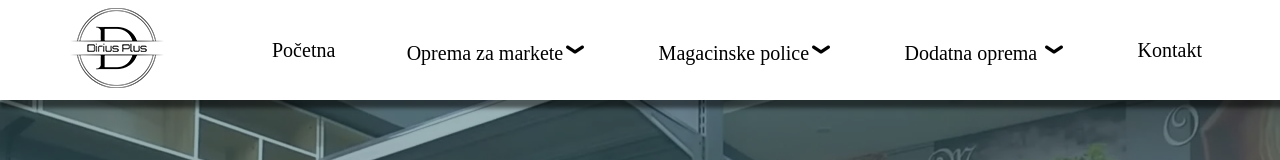
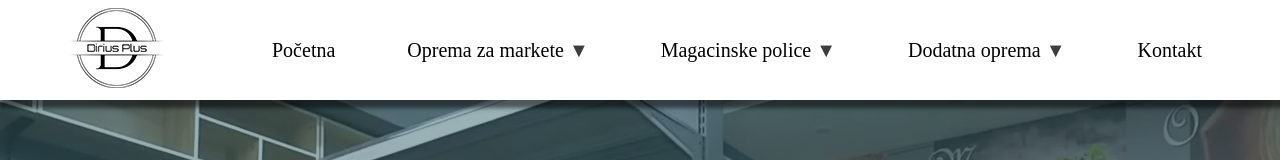
Before and after one commit to Dare3a/diriusplus, a plain HTML site: page index.html in a window 1280 px wide. Shown: the top 160 px of the page. Drawn offline with Linux system fonts and the light colour scheme.

Commit message:
Ubaceni unicode simboli umesto img strelica u NAV-u

```diff
--- a/index.html
+++ b/index.html
@@ -45,9 +45,10 @@
                 class="col-md-10 col-12 nav d-md-flex justify-content-between align-items-center flex-md-row d-none">
                 <li><a href="">Početna</a></li>
                 <li>
-                    <a href="">Oprema za markete</a><img id="opremaMarketiStrelica"
-                                                         alt="chevron-down"
-                                                         src="images/icons/chevron-down.png"/>
+                    <a href="#">Oprema za markete</a><span class="color-grey" id="opremaMarketiStrelica"> &#9660;</span>
+                    <!--                    <img id="opremaMarketiStrelica"-->
+                    <!--                         alt="chevron-down"-->
+                    <!--                         src="images/icons/chevron-down.png"/>-->
                     <ul id="opremaMarketiMenu" class="">
                         <li><a href="">Police za markete</a></li>
                         <li><a href="">Korpe za markete</a></li>
@@ -55,18 +56,22 @@
                         <li><a href="">Kasa pultovi</a></li>
                     </ul>
                 </li>
-                <li><a href="">Magacinske police</a><img id="magacinskePoliceStrelica"
-                                                         alt="chevron-down"
-                                                         src="images/icons/chevron-down.png"/>
+                <li><a href="#">Magacinske police</a><span class="color-grey"
+                                                          id="magacinskePoliceStrelica"> &#9660;</span>
+                    <!--                    <img id="magacinskePoliceStrelica"-->
+                    <!--                         alt="chevron-down"-->
+                    <!--                         src="images/icons/chevron-down.png"/>-->
                     <ul id="magacinskePoliceMenu" class="">
                         <li><a href="">Paletni regali</a></li>
                         <li><a href="">Plični regali</a></li>
 
                     </ul>
                 </li>
-                <li><a href="">Dodatna oprema</a> <img id="dodatnaOpremaStrelica"
-                                                       alt="chevron-down"
-                                                       src="images/icons/chevron-down.png"/>
+                <li><a href="#">Dodatna oprema</a><span class="color-grey"
+                                                       id="dodatnaOpremaStrelica"> &#9660;</span>
+<!--                    <img id="dodatnaOpremaStrelica"-->
+<!--                         alt="chevron-down"-->
+<!--                         src="images/icons/chevron-down.png"/>-->
                     <ul id="dodatnaOpremaMenu" class="">
                         <li><a href="">Automatski ulaz</a></li>
                         <li><a href="">Mehanički ulaz</a></li>
```
